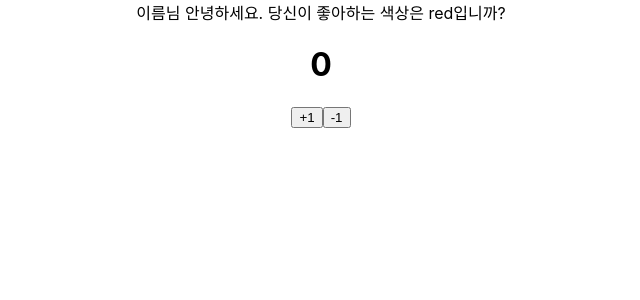
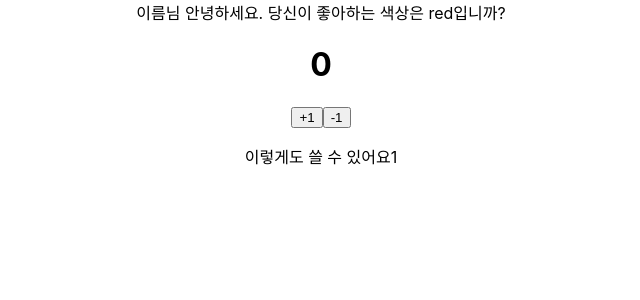
Before and after one commit to Lee-in-hyuk/class-component, a React (Create React App) app: page / in a window 1280 px wide. Shown: the top 300 px of the page, without its empty margins (319-959 px from the left). Built offline with nearby package versions, Linux system fonts and the light colour scheme.

Commit message:
구조분해 할당해본거

```diff
--- a/src/components/Counter.js
+++ b/src/components/Counter.js
@@ -15,11 +15,13 @@ class Counter extends Component {
         }))
     }
     render() {
+        const { counter, fixed } = this.state;
         return(
             <div>
-                <h1>{this.state.counter}</h1>
+                <h1>{counter}</h1>
                 <button onClick={this.handleIncrease}>+1</button>
                 <button onClick={this.handleDecrease}>-1</button>
+                <p>이렇게도 쓸 수 있어요{fixed}</p>
             </div>
         )
     }
```
